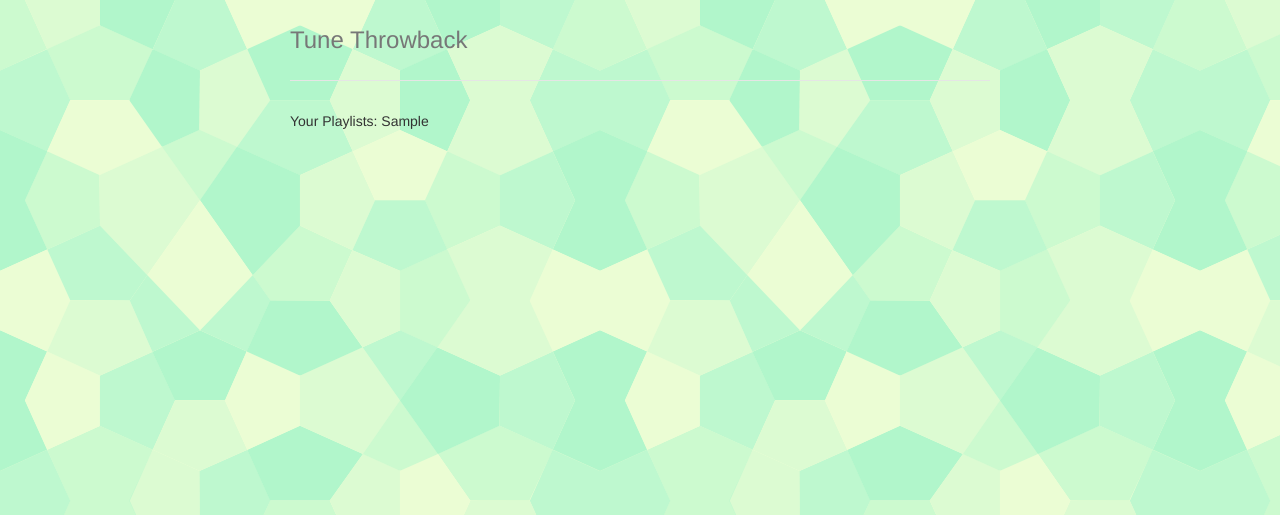
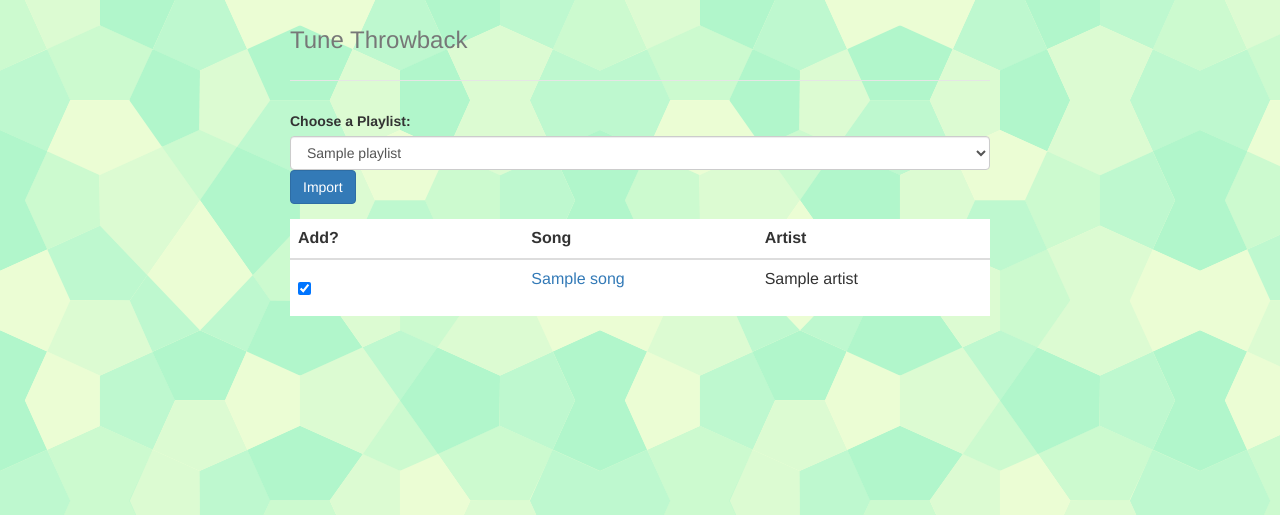
Before and after one commit to shawncaeiro/tune_tracker, a Django app: template tune_throwback/templates/spotify_upload.html in a window 1280 px wide. Shown: the top 515 px of the page. Run offline with Django 3.2, Linux system fonts and the light colour scheme; the template is opened without the code that fills it: most values are stand-ins (such as "Sample title", 1, 10 or a date in 2020); some libraries are stand-ins or nearby versions.

Commit message:
Add tracks to spotify playlist (in progress)

```diff
--- a/tune_throwback/templates/spotify_upload.html
+++ b/tune_throwback/templates/spotify_upload.html
@@ -1,9 +1,57 @@
 {% extends 'base.html' %}
 
 {% block header %}
+<script>
+var b = document.getelementbyid('submitForm')
+b.onclick = function(){
+    form1.submit();
+    form2.submit();
+}
+</script>
 {% endblock %}
 
 {% block body %}
-Your Playlists:
-{{ a }}
+
+<div class="form-group">
+	<label for="sel1">Choose a Playlist:</label>
+	<select class="form-control" id="sel1">
+		{% for playlist in playlists %}
+		<option>{{playlist}}</option>
+		{% endfor %}
+	</select>
+	<button type="submit" class="btn btn-primary" form="song_form" value="Submit" id="submitForm">Import</button>
+	<br>
+</div>
+
+<form role="form">
+	<table class="table table-hover" style="background-color:white;">
+		<thead>
+			<tr>
+				<th>Add?</th>
+				<th>Song</th>
+				<th>Artist</th>
+			</tr>
+		</thead>
+		<tbody>
+			{% for ranked in songs %}
+			<tr>
+				<td>
+					<div class="checkbox">
+						<label><input name="recommendations" type="checkbox" value="{{ranked.song.spotify_id}}" checked="checked"></label>
+					</div>
+				</td>
+				<td>
+					<a href="/results/{{ranked.song.pk|safe}}/">
+						{{ ranked.song.title | safe }}
+					</a>
+				</td>
+				<td>
+					{{ranked.song.artist | safe }}
+				</td>
+			</tr>
+			{% endfor %}
+		</tbody>
+	</table>
+</form>
+
 {% endblock %}
--- a/tune_throwback/views.py
+++ b/tune_throwback/views.py
@@ -76,7 +76,10 @@ def spotify_return(request):
     if not success:
         return redirect('/')
 
-    return render(request, 'spotify_upload.html', {'a':playlists})
+    org_song = Rank.objects.filter(song__pk=state).order_by('rank')[0]
+    similar_songs = Rank.objects.filter(week=org_song.week).order_by('rank')[:25]
+
+    return render(request, 'spotify_upload.html', {'playlists':playlists, 'songs':similar_songs})
 
 def spotify_auth(request, state):
     url, success = spot.get_spotify_code_url(state)
```
